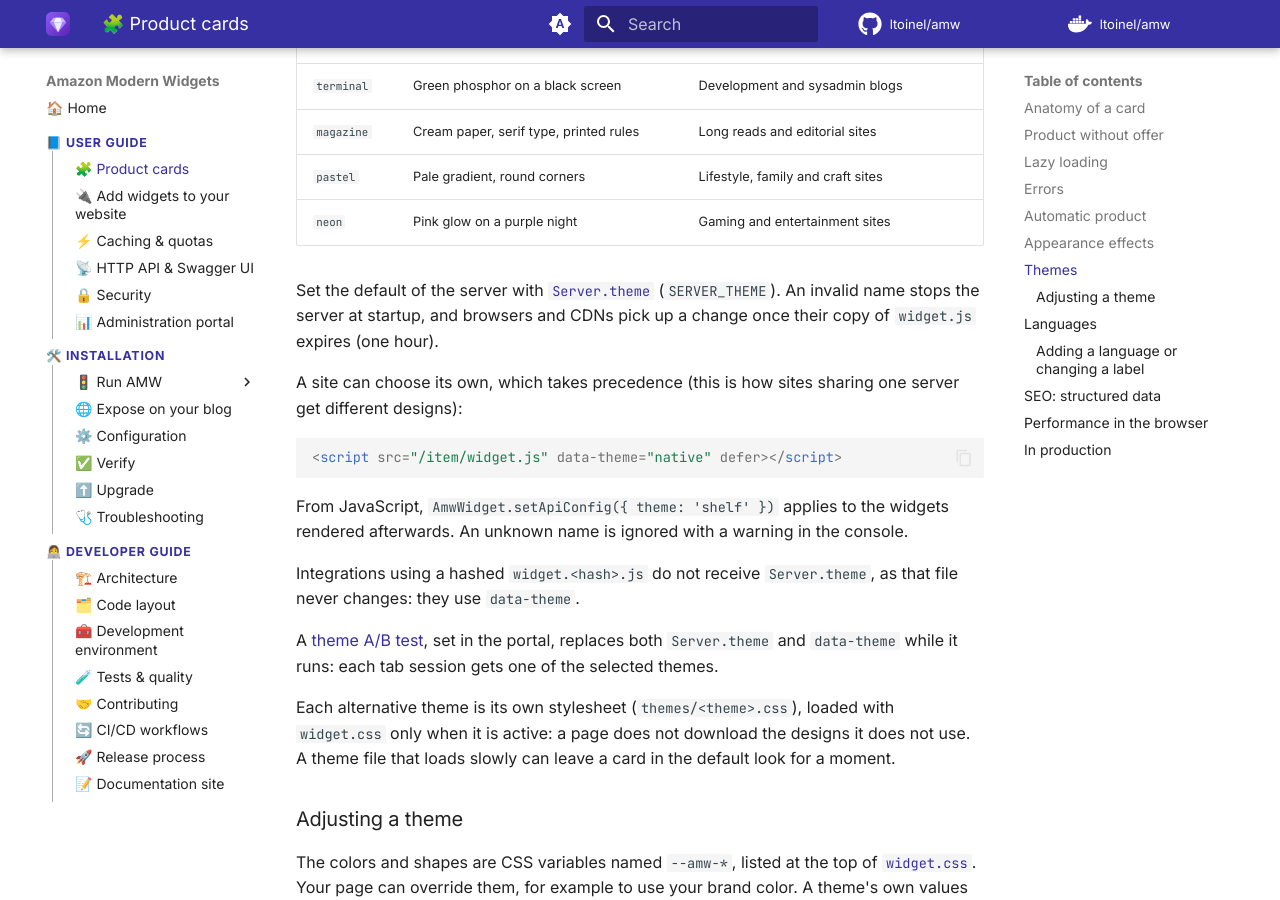
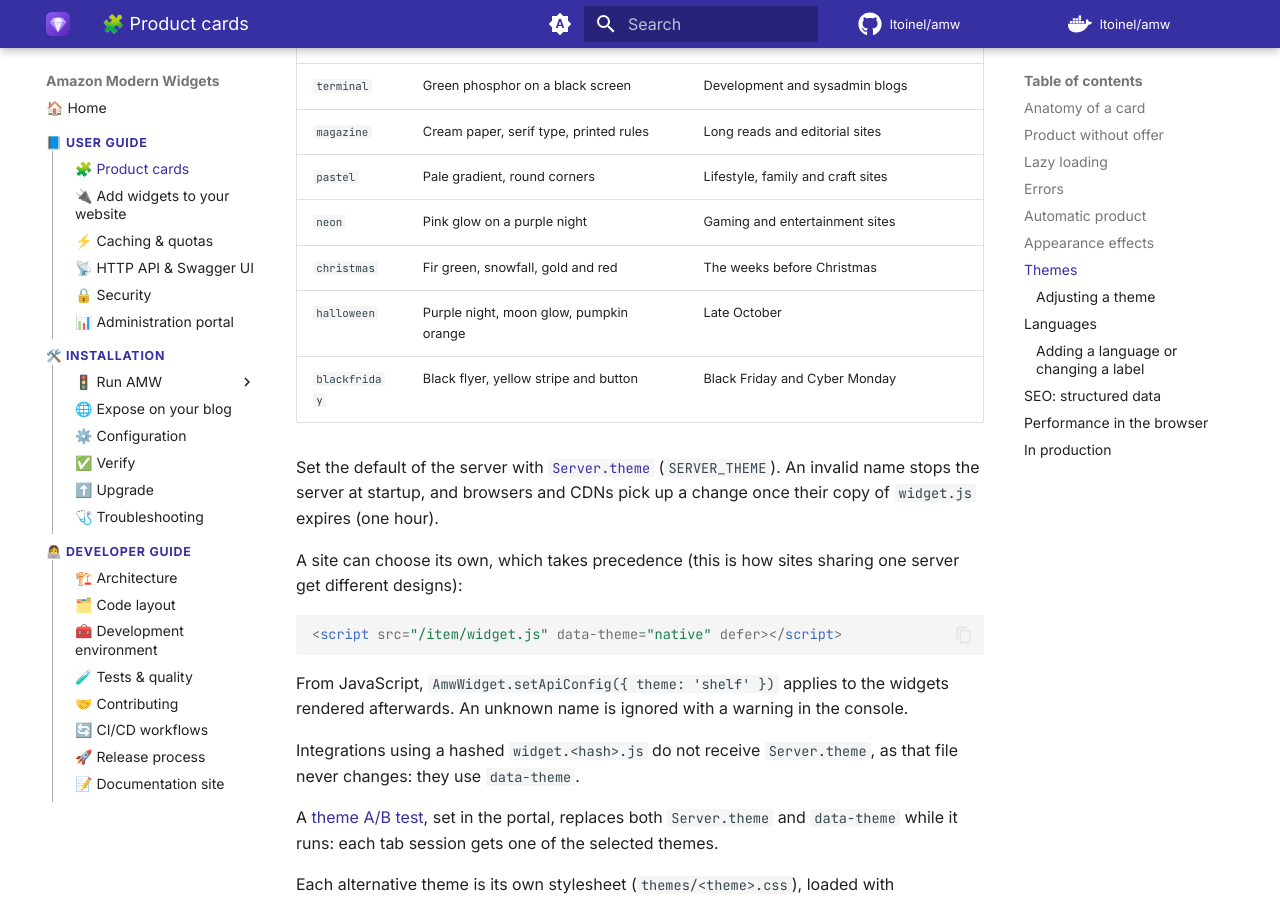
Before and after one commit to ltoinel/amw, an MkDocs documentation site: the page built from docs/user-guide/widget.md, in a window 1280 px wide and 900 px high, scrolled down 5276 px. Built offline with MkDocs 1.6.1 and Material for MkDocs 9.7.7, drawn with Linux system fonts in a browser that asks for light colours; comment, search, counter and statistics services are not loaded.

Commit message:
feat(widget): add christmas, halloween and black friday themes (#447)
Three seasonal designs for the cards, available wherever a theme is
(Server.theme, data-theme, the live settings and the theme A/B test):
christmas (fir green, light snowfall, gold border, red button), halloween
(purple night, moon glow, pumpkin orange button) and blackfriday (black
flyer, yellow stripe, capitals, yellow price and button). Original designs
made of CSS variables, like the other themes, and readable to WCAG AA.

npm run docs:screenshots -- themes captures the theme gallery alone.

Closes #446

Co-authored-by: Ludovic Toinel <ltoinel@free.fr>
Co-authored-by: Claude Opus 5.5 <noreply@anthropic.com>

```diff
--- a/admin/src/components/ThemeTestForm.vue
+++ b/admin/src/components/ThemeTestForm.vue
@@ -6,7 +6,7 @@ import { getThemeTest, saveThemeTest, UnauthorizedError, type ThemeTest } from '
 const emit = defineEmits<{ logout: []; change: [ThemeTest] }>();
 
 // Must match WIDGET_THEMES in src/server/Settings.ts
-const THEMES = ['default', 'native', 'shelf', 'receipt', 'blueprint', 'outdoor', 'terminal', 'magazine', 'pastel', 'neon'];
+const THEMES = ['default', 'native', 'shelf', 'receipt', 'blueprint', 'outdoor', 'terminal', 'magazine', 'pastel', 'neon', 'christmas', 'halloween', 'blackfriday'];
 
 const setting = ref<ThemeTest | null>(null);
 const enabled = ref(false);
--- a/docs/user-guide/widget.md
+++ b/docs/user-guide/widget.md
@@ -177,6 +177,24 @@ clicks, and a movement can also feel like an advertisement: measure before keepi
 
     Deep purple night, a pink tube around the card and a cyan price. The glow does not move.
 
+=== "christmas"
+
+    ![The christmas theme](../assets/screenshots/theme-christmas.png){ loading=lazy }
+
+    Seasonal: fir green with a light snowfall, gold border, red button.
+
+=== "halloween"
+
+    ![The halloween theme](../assets/screenshots/theme-halloween.png){ loading=lazy }
+
+    Seasonal: purple night with a pale moon, pumpkin orange button.
+
+=== "blackfriday"
+
+    ![The blackfriday theme](../assets/screenshots/theme-blackfriday.png){ loading=lazy }
+
+    Seasonal: a black sale flyer with a yellow stripe, capitals and a yellow button.
+
 Only `native` follows the colors of the page; the other themes look the same on any page.
 
 | Theme | Design | Good for |
@@ -191,6 +209,9 @@ Only `native` follows the colors of the page; the other themes look the same on
 | `magazine` | Cream paper, serif type, printed rules | Long reads and editorial sites |
 | `pastel` | Pale gradient, round corners | Lifestyle, family and craft sites |
 | `neon` | Pink glow on a purple night | Gaming and entertainment sites |
+| `christmas` | Fir green, snowfall, gold and red | The weeks before Christmas |
+| `halloween` | Purple night, moon glow, pumpkin orange | Late October |
+| `blackfriday` | Black flyer, yellow stripe and button | Black Friday and Cyber Monday |
 
 Set the default of the server with [`Server.theme`](../installation/configuration.md#server)
 (`SERVER_THEME`). An invalid name stops the server at startup, and browsers and CDNs
```
Also changed, not shown: docs/installation/configuration.md (+1 -1 lines), src/widgets/themes/blackfriday.css (added, +36 -0 lines), src/widgets/themes/christmas.css (added, +33 -0 lines), src/widgets/themes/halloween.css (added, +32 -0 lines), docs/assets/screenshots/theme-blackfriday.png (added), docs/assets/screenshots/theme-christmas.png (added), docs/assets/screenshots/theme-halloween.png (added), 4 other files.
